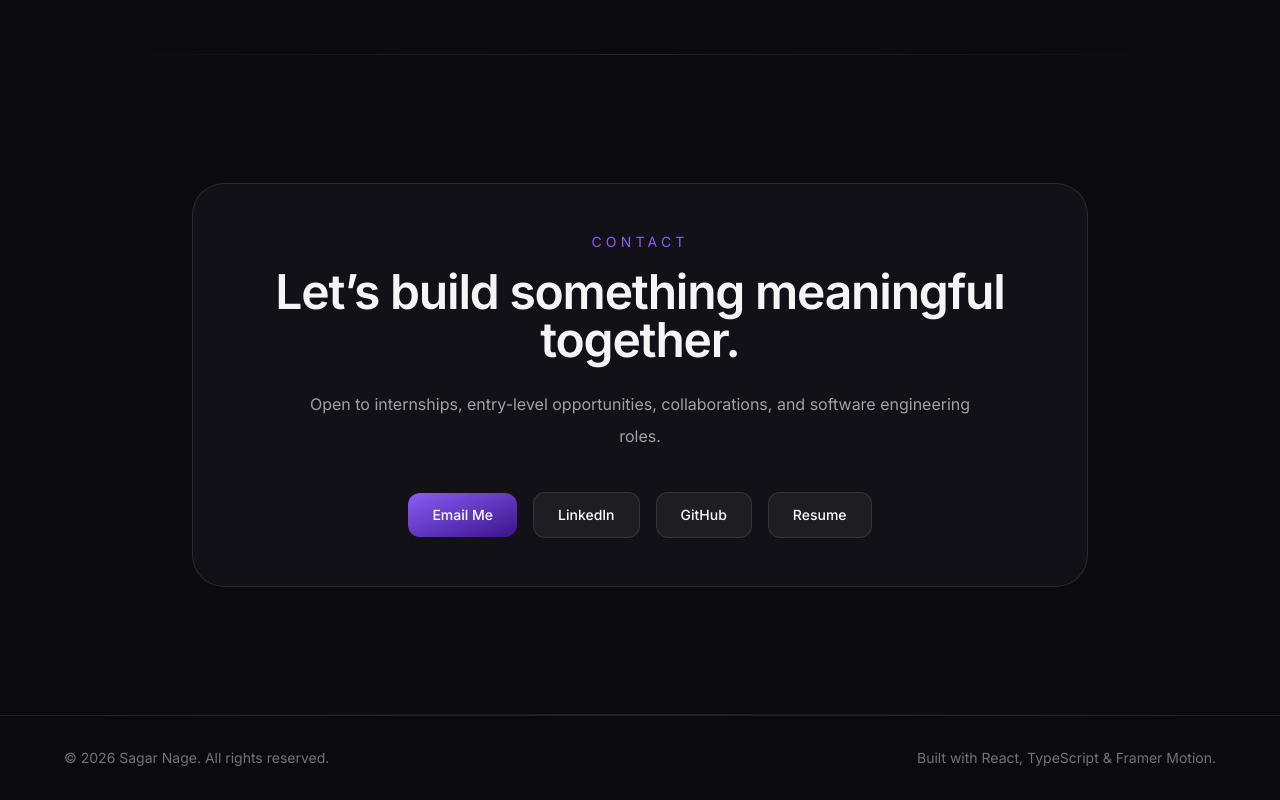
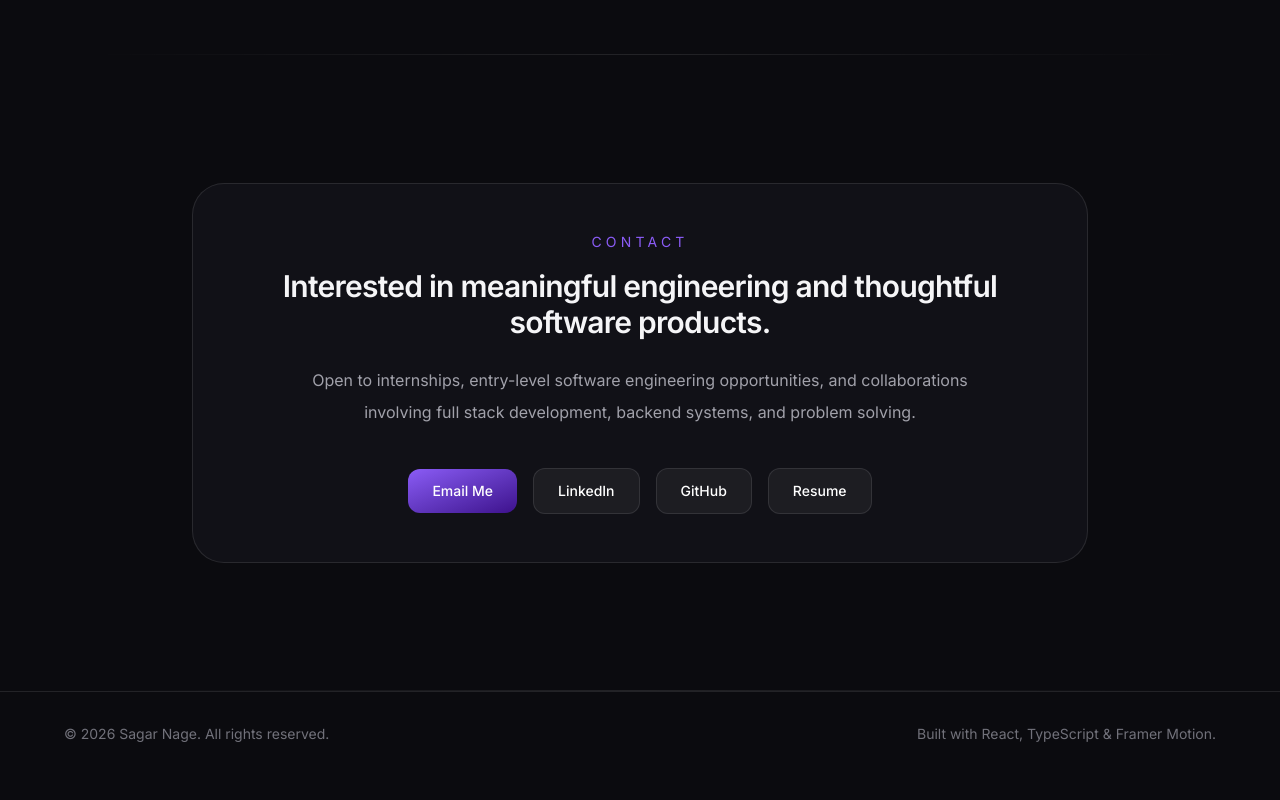
Before and after one commit to sagarnage123/portfolio, a React (Vite) app: page / in a window 1280 px wide. Shown: the part 4467-5267 px from the top of the page. After the commit the page ends 5243 px from the top, so only its background shows below. Built offline with nearby package versions, Linux system fonts and the light colour scheme.

Commit message:
Added active mail link button to send the mail

```diff
--- a/src/sections/Contact/Contact.tsx
+++ b/src/sections/Contact/Contact.tsx
@@ -32,12 +32,12 @@ function Contact() {
                     className="
             mt-4
             text-2xl
-            md:text-5xl
+            md:text-3xl
             font-semibold
             tracking-tight
           "
                 >
-                    Let’s build something meaningful together.
+                        Interested in meaningful engineering and thoughtful software products.
                 </h2>
 
                 <p
@@ -45,12 +45,11 @@ function Contact() {
             mx-auto
             mt-6
             max-w-2xl
-            leading-8
+            md:leading-8
             text-[#A1A1AA]
           "
                 >
-                    Open to internships, entry-level opportunities,
-                    collaborations, and software engineering roles.
+                        Open to internships, entry-level software engineering opportunities, and collaborations involving full stack development, backend systems, and problem solving.
                 </p>
 
                 <div
```
